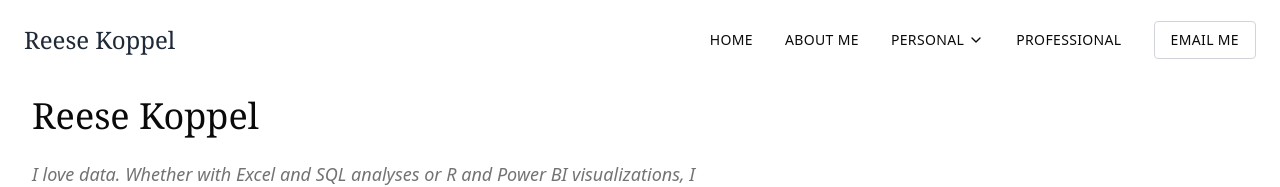
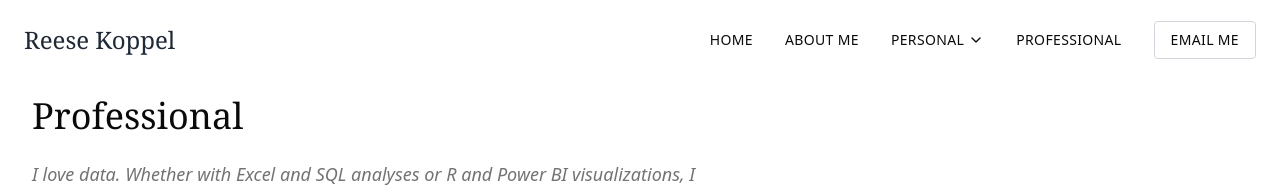
Before and after one commit to rk504/personal-website, a Next.js app: page /professional in a window 1280 px wide. Shown: the top 187 px of the page. Built offline with nearby package versions, Linux system fonts and the light colour scheme.

Commit message:
formatting edits to personal

```diff
--- a/app/professional/page.tsx
+++ b/app/professional/page.tsx
@@ -12,7 +12,7 @@ export default function Professional() {
       <main className="min-h-screen flex flex-col">
         <div className="container flex-grow flex flex-col py-24 space-y-8">
           <div className="max-w-2xl" id="about">
-            <h1 className="text-4xl font-serif mb-6">Reese Koppel</h1>
+            <h1 className="text-4xl font-serif mb-6">Professional</h1>
 
             <div className="space-y-4 text-lg text-muted-foreground italic">
               <p>
```
